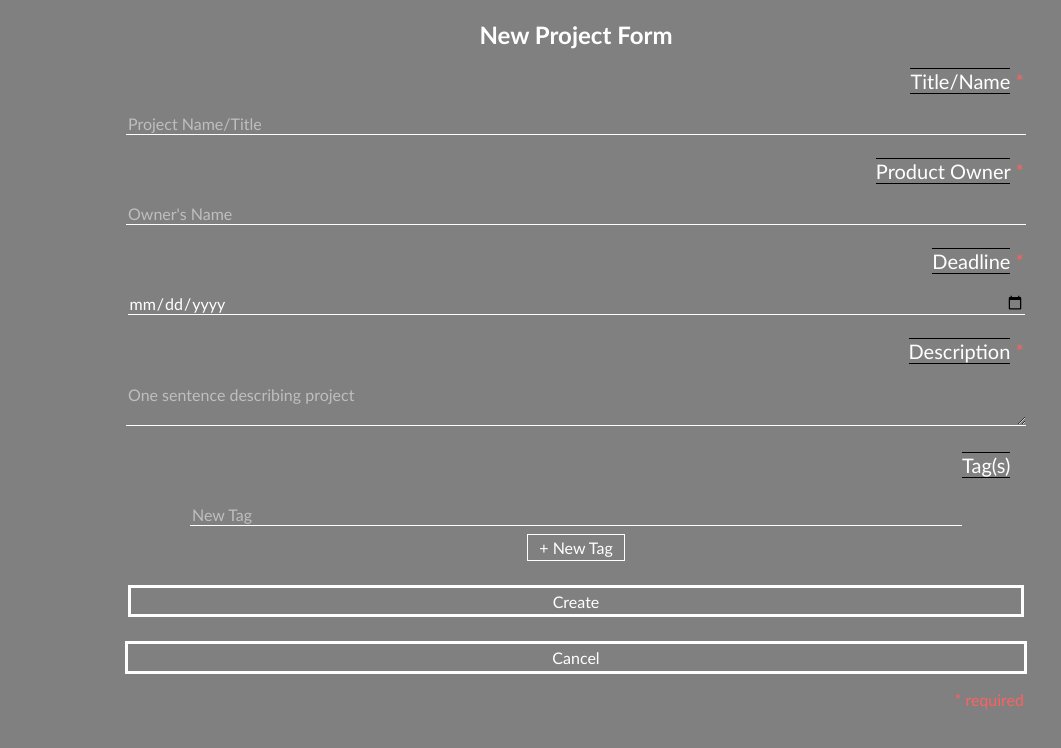
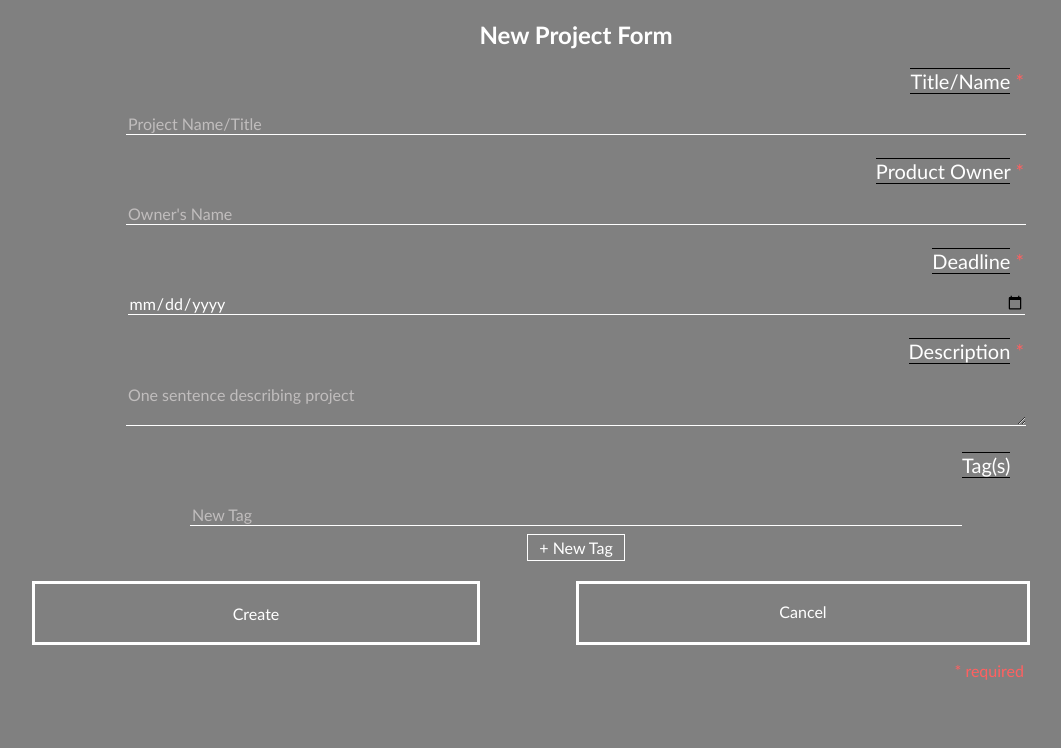
Before and after one commit to lanbow93/project_management_frontend, a React (Create React App) app: page /newproject in a window 1280 px wide. Shown: the top 748 px of the page, without its empty margins (64-1125 px from the left). Built offline with nearby package versions, Linux system fonts and the light colour scheme.

Commit message:
adjusted size and position of submit / cancel buttons

```diff
--- a/src/App.css
+++ b/src/App.css
@@ -95,11 +95,7 @@ input, textarea {
   border-bottom: solid 1px white;
   cursor: pointer;
 }
-a p{
-  border: none !important;
-  padding: 0 !important;
 
-}
 
 .postFormField a {
   display: inline-block;
@@ -108,6 +104,10 @@ a p{
   width: 70%;
   border: solid 3px white;
   margin-bottom: 1rem;
+  text-align: center;
+  align-items: center;
+  padding: auto;
+  line-height: 3.5rem;
 }
 
 
@@ -137,9 +137,12 @@ form p:hover{
 }
 
 input[type="submit"]{
-  height: 2rem;
   border: solid;
-
+  justify-self: center;
+  margin-top: 0;
+  margin-bottom: 1rem;
+  height: 4rem;
+  padding: 0;
 }
 
 .postFormField h4 {
@@ -183,6 +186,12 @@ input[type="submit"]{
   font-size: small;
 }
 
+.buttons {
+  margin-top: 1rem;
+  display: grid;
+  grid-template-columns: 1fr 1fr;
+}
+
 /*   */
 /*  Properties Large Phones / Tablets */
 @media (min-width: 43rem) {
@@ -193,6 +202,10 @@ input[type="submit"]{
 
 /*  Laptops and small monitors */
 @media (min-width: 62rem) {
+  .projectMap {
+    display: grid;
+    grid-template-columns: 1fr 1fr 1fr;
+  }
 
 }
 
--- a/src/pages/Index.js
+++ b/src/pages/Index.js
@@ -10,7 +10,9 @@ function Index(props) {
                 <button>New Project</button>
             </Link>
         </section>
-        {projectList.map(project => { return <ProjectCard data={project} key={project.id} /> })}
+        <div className="projectMap">
+            {projectList.map(project => { return <ProjectCard data={project} key={project.id} /> })}
+        </div>
     </div>
 }
 
--- a/src/pages/New.js
+++ b/src/pages/New.js
@@ -47,8 +47,10 @@ function New(props) {
     <p onClick={addTag}>+ New Tag</p>
     <br />
 
-    {(formInfo.title && formInfo.owner && formInfo.deadline && formInfo.description) ? <input className="ready" type="submit" value="Create"  /> : <input className="disabled" type="submit" value="Create" disabled />}
-    <a href="/"><p>Cancel</p></a>
+    <section className="buttons">
+        {(formInfo.title && formInfo.owner && formInfo.deadline && formInfo.description) ? <input className="ready" type="submit" value="Create"  /> : <input className="disabled" type="submit" value="Create" disabled />}
+        <a href="/">Cancel</a>
+    </section>
     <h4>* required</h4>
 </Form>
 }
```
